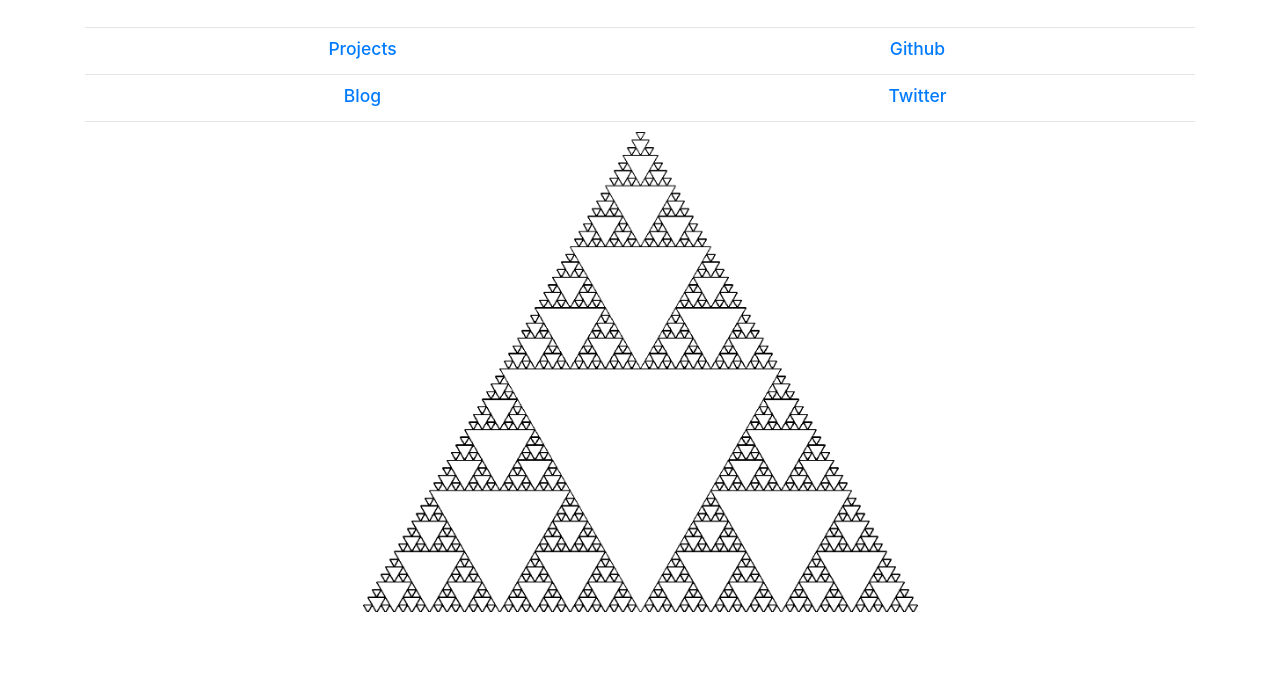
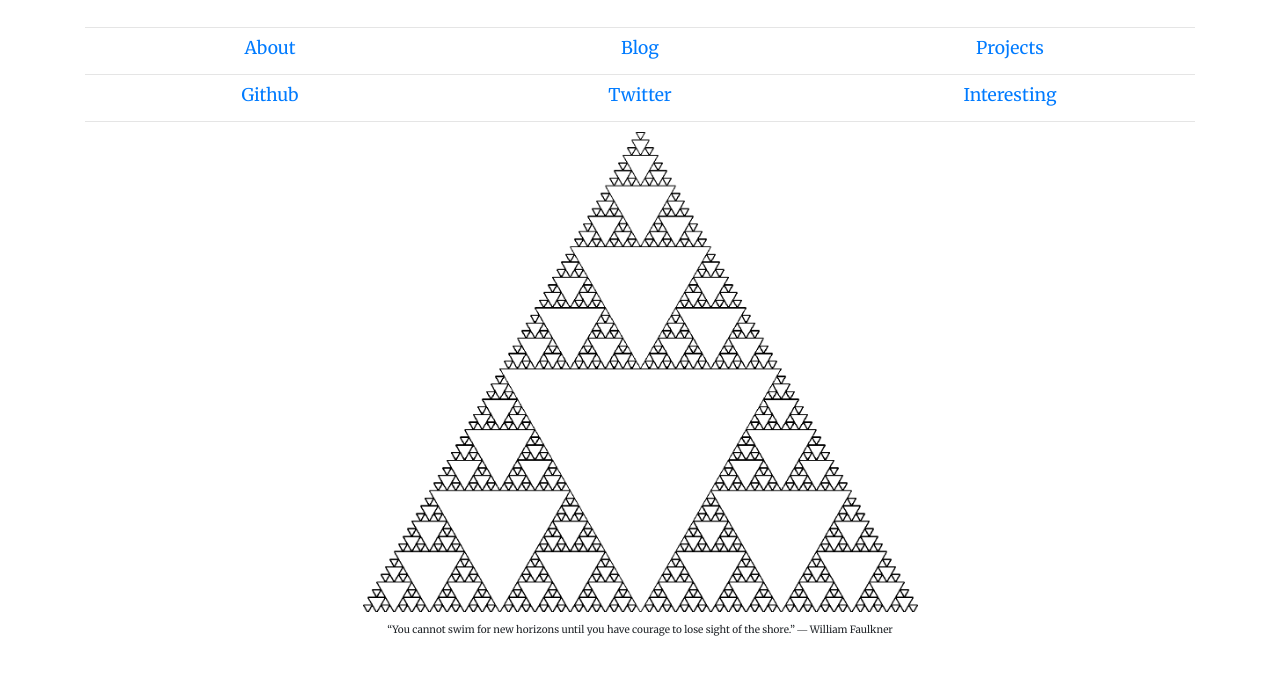
Before and after one commit to coffeeexistence/johnanthony-dev.com, a plain HTML site: page index.html in a window 1280 px wide. Shown: the part 101-800 px from the top of the page. Drawn offline with nearby package versions, Linux system fonts and the light colour scheme.

Commit message:
Added links to front page and updated layout

```diff
--- a/index.html
+++ b/index.html
@@ -40,32 +40,60 @@
 		    	<h4 id="subtle" class="text-center">Python | Ruby/Rails | C | JavaScript | HTML/CSS | Linux</h4>
 		    </div>
 
+
+
 		    <br><hr>
 
 
 		    <div class="container">
 			  <div class="row vdivide">
-			    <div class="col-sm-6 text-center">
+			    <div class="col-sm-4 text-center">
 			    	<a href="projects.html">
-			    		<h3>Projects</h3>
+			    		<h3>About</h3>
 			    	</a>
 			    </div>
-			    <div class="col-sm-6 text-center">
+			    <div class="col-sm-4 text-center">
 			    	<a href="https://github.com/coffeeexistence">
-			   			<h3>Github</h3>
+			   			<h3>Blog</h3>
+			   		</a>
+			   	</div>
+			   	<div class="col-sm-4 text-center">
+			    	<a href="https://github.com/coffeeexistence">
+			   			<h3>Projects</h3>
 			   		</a>
 			   	</div>
 			  </div>
 			</div>
 			<hr>
-			<div class="container">
-			  <div class="row vdivide">
-			    <div class="col-sm-6 text-center"><a href="/blog/index.php"><h3>Blog</h3></a></div>
-			    <div class="col-sm-6 text-center"><a href="https://twitter.com/coffeeexistence"><h3>Twitter</h3></a></div>
+
+			<div class="container ">
+			  <div class="row vdivide ">
+
+			  	<div class="col-sm-4 text-center">
+			    	<a href="projects.html">
+			    		<h3>Github</h3>
+			    	</a>
+			    </div>
+			    <div class="col-sm-4 text-center">
+			    	<a href="https://github.com/coffeeexistence">
+			   			<h3>Twitter</h3>
+			   		</a>
+			   	</div>
+			   	<div class="col-sm-4 text-center">
+			    	<a href="https://github.com/coffeeexistence">
+			   			<h3>Interesting</h3>
+			   		</a>
+			   	</div>
+
 			  </div>
 			</div>
 			<hr>
+
 			<p class="text-center"><img src="serp.png" style="width: 50%; height: 50%;" alt=""></p>
+			<div id="quote">
+				<p class="text-center" id="">“You cannot swim for new horizons until you have courage to lose sight of the shore.”
+				― William Faulkner</p>
+			</div>
 		    <!-- jQuery (necessary for Bootstrap's JavaScript plugins) -->
 		    <script src="https://ajax.googleapis.com/ajax/libs/jquery/1.11.3/jquery.min.js"></script>
 		    <!-- Include all compiled plugins (below), or include individual files as needed -->
--- a/style.css
+++ b/style.css
@@ -1,3 +1,15 @@
+@import url(https://fonts.googleapis.com/css?family=Merriweather);
+
+*{
+	font-family: 'Merriweather', serif;
+}
+
+#quote{
+	margin-left: 10%;
+	margin-right: 10%;
+	text-align: center
+}
+
 #centered {
   position: fixed;
   top: 40%;
```
